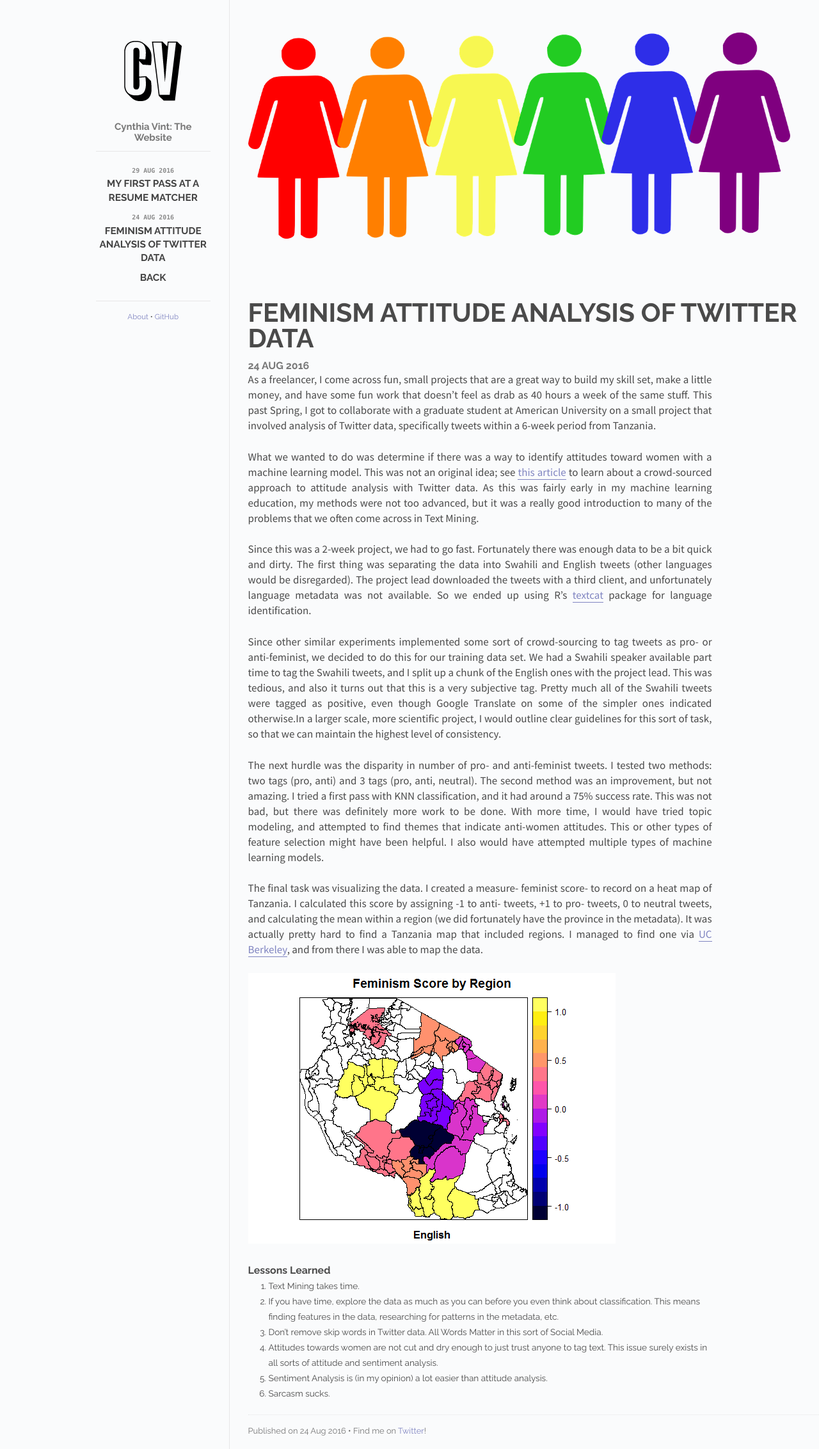
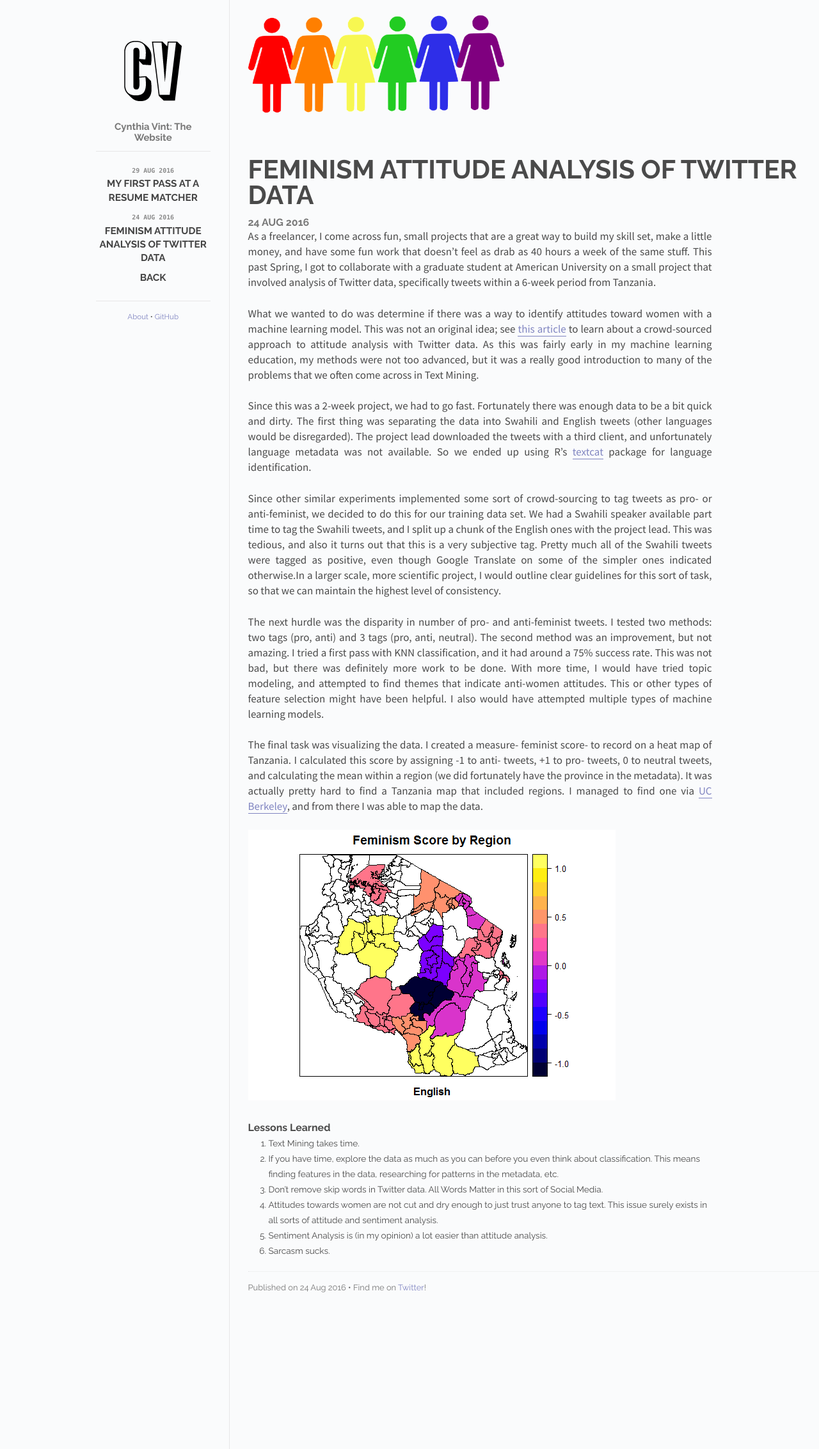
Before and after one commit to the-development/flex, a Jekyll site: the page built from _posts/2016-08-27-twitter-feminism.md, in a window 1280 px wide. Shown: the whole page at 64% size. Built offline with Jekyll 4.4.1, drawn with Linux system fonts in a browser that asks for light colours.

Commit message:
updated height of cover image

```diff
--- a/_includes/post.html
+++ b/_includes/post.html
@@ -4,7 +4,7 @@
   </div>
   <div id="post-info">
     <div id="cover-photo-container">
-      <img id="cover-photo" src="/images/{{ page.cover }}">
+      <img id="cover-photo" src="/images/{{ page.cover }}" height="200">
     </div>
     <div id="info-container">
       <h1 id="title">{{ page.title }}</h1>
```
